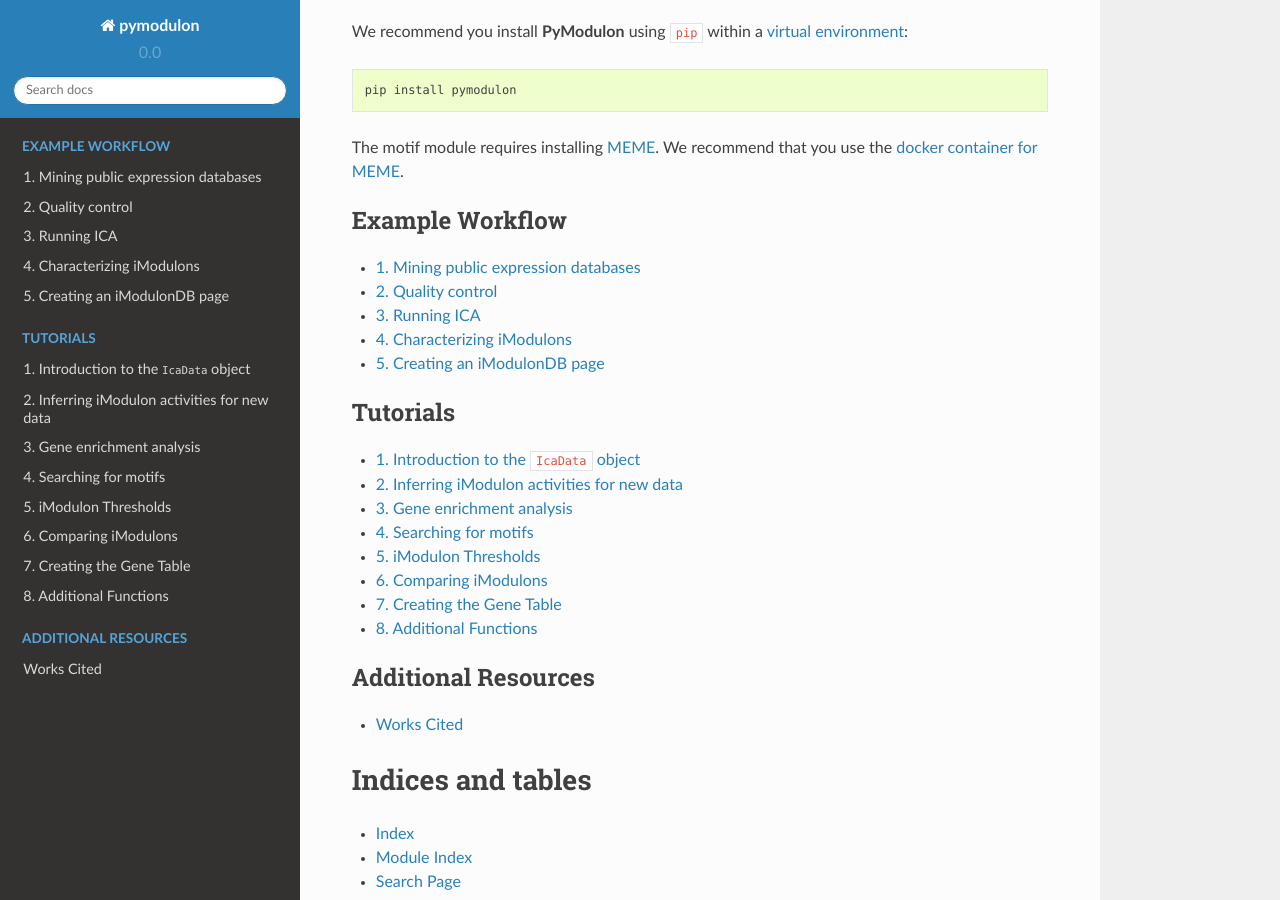
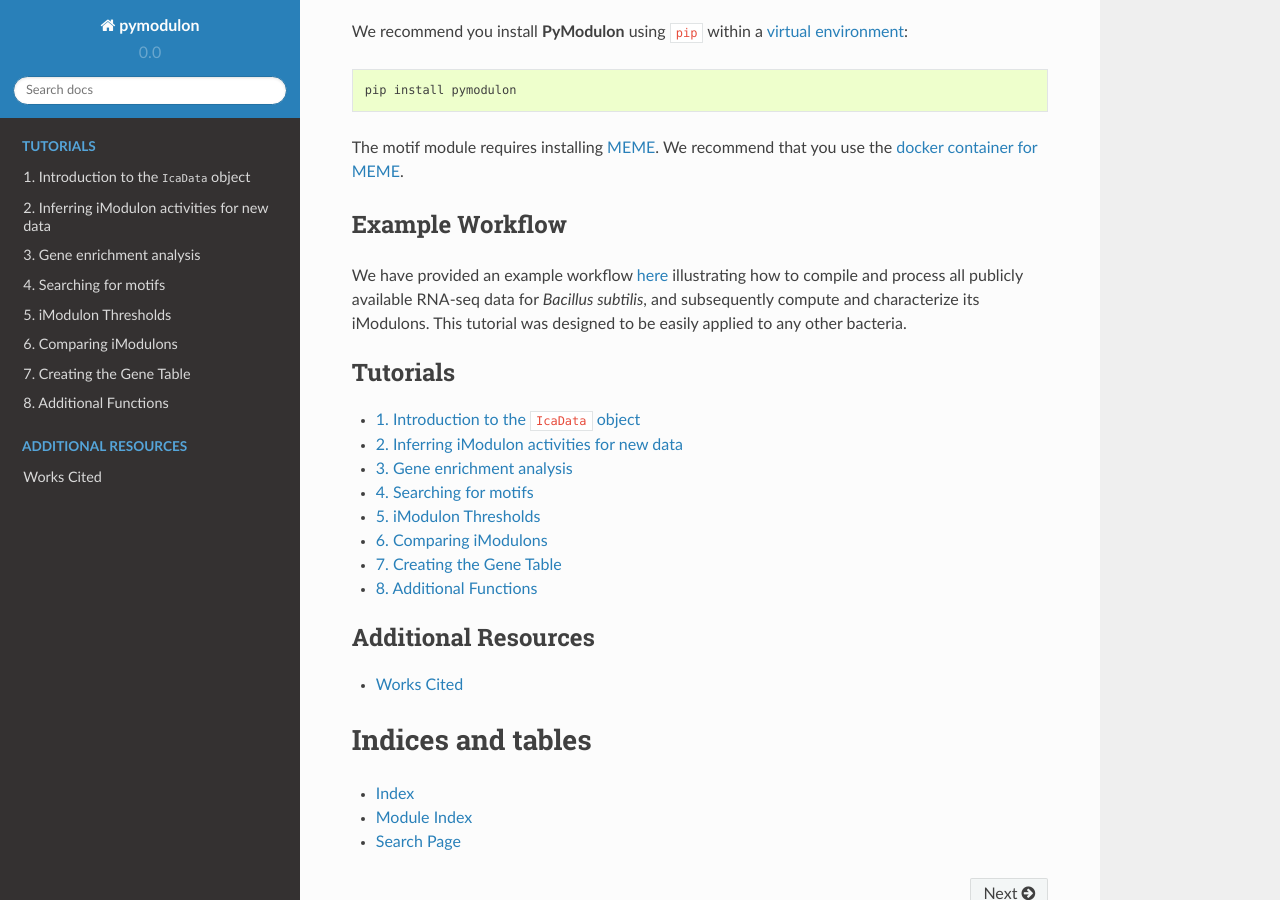
Before and after one commit to SBRG/pymodulon, a Sphinx documentation site: the page built from docs/index.rst, in a window 1280 px wide and 900 px high, scrolled down 937 px. Built offline with Sphinx 7.4.7 and the Read the Docs theme 2.0.0, drawn with Linux system fonts in a browser that asks for light colours; pages that are not in the unit, such as notebooks, are missing from menus; cross-references to code outside the pages are shown as plain code.

Commit message:
Updated docs

```diff
--- a/docs/example_workflow/mining_public_expression_databases.rst
+++ /dev/null
@@ -1,2 +0,0 @@
-Mining public expression databases
-==================================
--- a/docs/example_workflow/running_ICA.rst
+++ /dev/null
@@ -1,2 +0,0 @@
-Running ICA
-===========
--- a/docs/index.rst
+++ b/docs/index.rst
@@ -52,18 +52,10 @@ The motif module requires installing `MEME <https://meme-suite.org/meme/>`_. We
 recommend that you use the `docker container for MEME <https://hub.docker
 .com/r/memesuite/memesuite>`_.
 
+Example Workflow
+----------------
 
-.. toctree::
-   :numbered:
-   :maxdepth: 1
-   :caption: Example Workflow
-
-   example_workflow/mining_public_expression_databases.rst
-   example_workflow/quality_control.ipynb
-   example_workflow/running_ICA.rst
-   example_workflow/characterizing_iModulons.ipynb
-   example_workflow/creating_an_iModulonDB_page.ipynb
-
+We have provided an example workflow `here <https://github.com/avsastry/modulome-workflow>`_ illustrating how to compile and process all publicly available RNA-seq data for *Bacillus subtilis*, and subsequently compute and characterize its iModulons. This tutorial was designed to be easily applied to any other bacteria.
 
 .. toctree::
    :numbered:
```
Also changed, not shown: docs/example_workflow/characterizing_iModulons.ipynb (deleted), docs/example_workflow/creating_an_iModulonDB_page.ipynb (deleted), docs/example_workflow/quality_control.ipynb (deleted).
